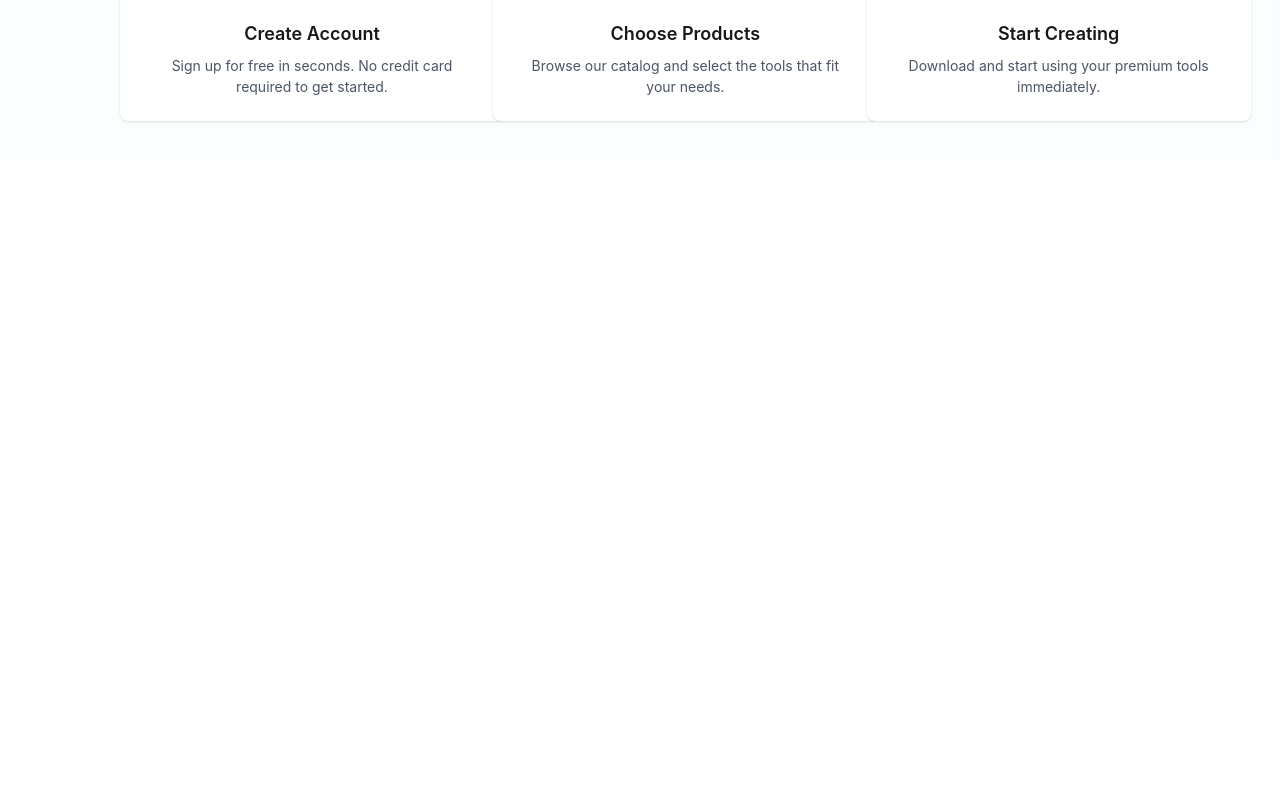
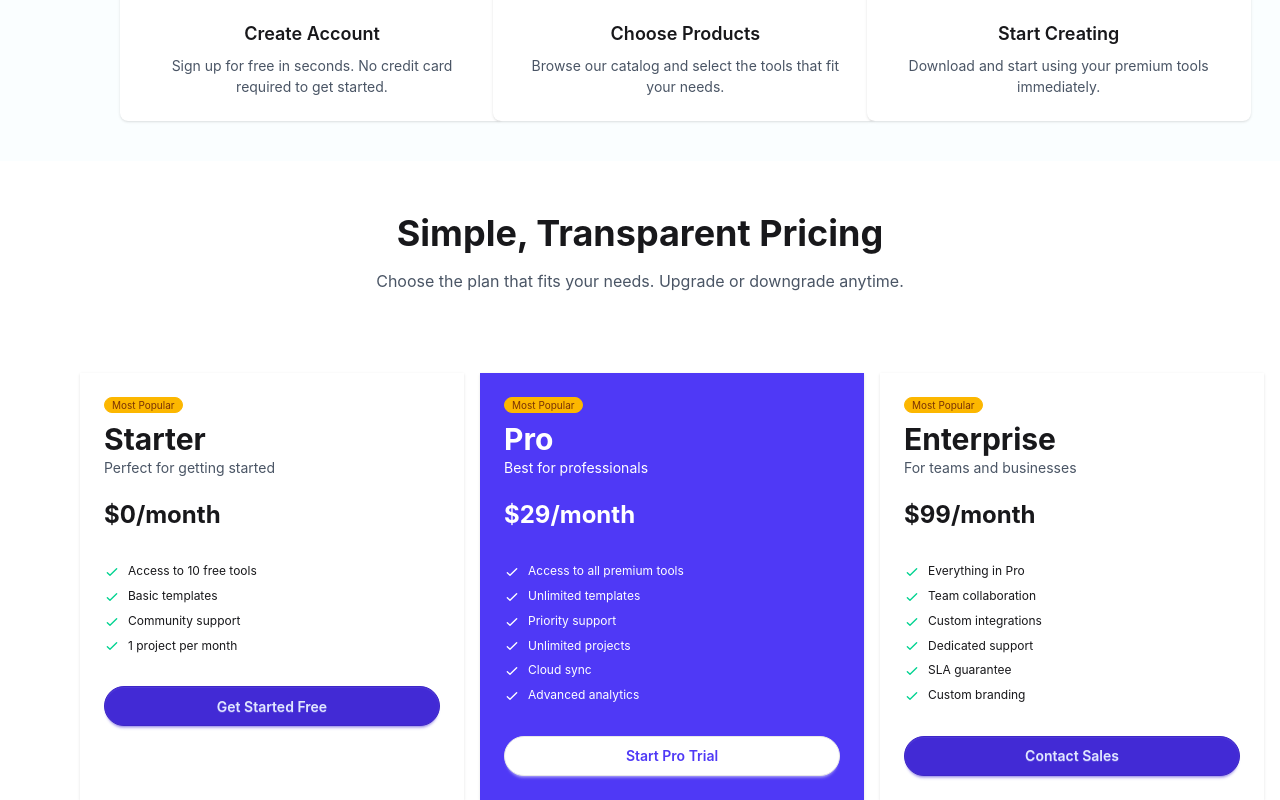
Before and after one commit to fahmidaafrozmoni2928-droid/digital-tools, a React (Vite) app: page / in a window 1280 px wide. Shown: the part 2852-3652 px from the top of the page. Before the commit the page ends 3013 px from the top, so only its background shows below. Built offline with nearby package versions, Linux system fonts and the light colour scheme.

Commit message:
added pricing component

```diff
--- a/src/App.jsx
+++ b/src/App.jsx
@@ -10,6 +10,7 @@
 import "react-toastify/dist/ReactToastify.css"
 import { ToastContainer } from 'react-toastify';
 import GetStarted from './GetStarted/GetStarted';
+import Pricing from './Pricing/Pricing';
 
 
 function App() {
@@ -44,6 +45,7 @@
 
 
 <GetStarted></GetStarted>
+<Pricing></Pricing>
   <ToastContainer></ToastContainer>
 
 
--- a/src/Pricing/Pricing.jsx
+++ b/src/Pricing/Pricing.jsx
@@ -0,0 +1,139 @@
+import React from "react";
+
+const Pricing = () => {
+    return (
+        <div>
+
+            <div className="text-center space-y-4 pt-5 mt-8">
+                <h1 className="text-4xl font-bold">Simple, Transparent Pricing</h1>
+                <p className="text-gray-600">Choose the plan that fits your needs. Upgrade or downgrade anytime.</p>
+            </div>
+
+            <div className="grid grid-cols-3 ml-20 pt-20">
+
+
+          <div className="card-1 w-96 bg-base-100 shadow-sm">
+  <div className="card-body">
+    <span className="badge badge-xs badge-warning">Most Popular</span>
+    <div className="">
+      <h2 className="text-3xl font-bold">Starter</h2>
+      <p className="text-gray-600">Perfect for getting started</p>
+      <br></br>
+      <span className="text-2xl font-bold">$0/month</span>
+    </div>
+    <ul className="mt-6 flex flex-col gap-2 text-xs">
+      <li>
+        <svg xmlns="http://www.w3.org/2000/svg" className="size-4 me-2 inline-block text-success" fill="none" viewBox="0 0 24 24" stroke="currentColor"><path strokeLinecap="round" strokeLinejoin="round" strokeWidth="2" d="M5 13l4 4L19 7" /></svg>
+        <span>Access to 10 free tools</span>
+      </li>
+      <li>
+        <svg xmlns="http://www.w3.org/2000/svg" className="size-4 me-2 inline-block text-success" fill="none" viewBox="0 0 24 24" stroke="currentColor"><path strokeLinecap="round" strokeLinejoin="round" strokeWidth="2" d="M5 13l4 4L19 7" /></svg>
+        <span>Basic templates</span>
+      </li>
+      <li>
+        <svg xmlns="http://www.w3.org/2000/svg" className="size-4 me-2 inline-block text-success" fill="none" viewBox="0 0 24 24" stroke="currentColor"><path strokeLinecap="round" strokeLinejoin="round" strokeWidth="2" d="M5 13l4 4L19 7" /></svg>
+        <span>Community support</span>
+      </li>
+      <li>
+        <svg xmlns="http://www.w3.org/2000/svg" className="size-4 me-2 inline-block text-success" fill="none" viewBox="0 0 24 24" stroke="currentColor"><path strokeLinecap="round" strokeLinejoin="round" strokeWidth="2" d="M5 13l4 4L19 7" /></svg>
+        <span>1 project per month</span>
+      </li>
+
+
+    </ul>
+    <div className="mt-6">
+      <button className="btn btn-primary btn-block rounded-full">Get Started Free</button>
+    </div>
+  </div>
+</div>
+
+          <div className="card-2 w-96 bg-[#4F39F6] shadow-sm">
+  <div className="card-body text-white">
+    <span className="badge badge-xs badge-warning">Most Popular</span>
+    <div className="">
+      <h2 className="text-3xl font-bold">Pro</h2>
+      <p className="">Best for professionals</p>
+      <br></br>
+      <span className="text-2xl font-bold">$29/month</span>
+    </div>
+    <ul className="mt-6 flex flex-col gap-2 text-xs">
+      <li>
+        <svg xmlns="http://www.w3.org/2000/svg" className="size-4 me-2 inline-block text-success" fill="none" viewBox="0 0 24 24" stroke="white"><path strokeLinecap="round" strokeLinejoin="round" strokeWidth="2" d="M5 13l4 4L19 7" /></svg>
+        <span>Access to all premium tools</span>
+      </li>
+      <li>
+        <svg xmlns="http://www.w3.org/2000/svg" className="size-4 me-2 inline-block text-success" fill="none" viewBox="0 0 24 24" stroke="white"><path strokeLinecap="round" strokeLinejoin="round" strokeWidth="2" d="M5 13l4 4L19 7" /></svg>
+        <span>Unlimited templates</span>
+      </li>
+      <li>
+        <svg xmlns="http://www.w3.org/2000/svg" className="size-4 me-2 inline-block text-success" fill="none" viewBox="0 0 24 24" stroke="white"><path strokeLinecap="round" strokeLinejoin="round" strokeWidth="2" d="M5 13l4 4L19 7" /></svg>
+        <span>Priority support</span>
+      </li>
+      <li>
+        <svg xmlns="http://www.w3.org/2000/svg" className="size-4 me-2 inline-block text-success" fill="none" viewBox="0 0 24 24" stroke="white"><path strokeLinecap="round" strokeLinejoin="round" strokeWidth="2" d="M5 13l4 4L19 7" /></svg>
+        <span>Unlimited projects</span>
+      </li>
+      <li>
+        <svg xmlns="http://www.w3.org/2000/svg" className="size-4 me-2 inline-block text-success" fill="none" viewBox="0 0 24 24" stroke="white"><path strokeLinecap="round" strokeLinejoin="round" strokeWidth="2" d="M5 13l4 4L19 7" /></svg>
+        <span>Cloud sync</span>
+      </li>
+      <li>
+        <svg xmlns="http://www.w3.org/2000/svg" className="size-4 me-2 inline-block text-success" fill="none" viewBox="0 0 24 24" stroke="white"><path strokeLinecap="round" strokeLinejoin="round" strokeWidth="2" d="M5 13l4 4L19 7" /></svg>
+        <span>Advanced analytics</span>
+      </li>
+
+
+    </ul>
+    <div className="mt-6">
+      <button className="btn bg-white text-[#4F39F6] btn-block rounded-full">Start Pro Trial</button>
+    </div>
+  </div>
+</div>
+
+          <div className="card-3 w-96 bg-base-100 shadow-sm">
+  <div className="card-body">
+    <span className="badge badge-xs badge-warning">Most Popular</span>
+    <div className="">
+      <h2 className="text-3xl font-bold">Enterprise</h2>
+      <p className="text-gray-600">For teams and businesses</p>
+      <br></br>
+      <span className="text-2xl font-bold">$99/month</span>
+    </div>
+    <ul className="mt-6 flex flex-col gap-2 text-xs">
+      <li>
+        <svg xmlns="http://www.w3.org/2000/svg" className="size-4 me-2 inline-block text-success" fill="none" viewBox="0 0 24 24" stroke="currentColor"><path strokeLinecap="round" strokeLinejoin="round" strokeWidth="2" d="M5 13l4 4L19 7" /></svg>
+        <span>Everything in Pro</span>
+      </li>
+      <li>
+        <svg xmlns="http://www.w3.org/2000/svg" className="size-4 me-2 inline-block text-success" fill="none" viewBox="0 0 24 24" stroke="currentColor"><path strokeLinecap="round" strokeLinejoin="round" strokeWidth="2" d="M5 13l4 4L19 7" /></svg>
+        <span>Team collaboration</span>
+      </li>
+      <li>
+        <svg xmlns="http://www.w3.org/2000/svg" className="size-4 me-2 inline-block text-success" fill="none" viewBox="0 0 24 24" stroke="currentColor"><path strokeLinecap="round" strokeLinejoin="round" strokeWidth="2" d="M5 13l4 4L19 7" /></svg>
+        <span>Custom integrations</span>
+      </li>
+      <li>
+        <svg xmlns="http://www.w3.org/2000/svg" className="size-4 me-2 inline-block text-success" fill="none" viewBox="0 0 24 24" stroke="currentColor"><path strokeLinecap="round" strokeLinejoin="round" strokeWidth="2" d="M5 13l4 4L19 7" /></svg>
+        <span>Dedicated support</span>
+      </li>
+      <li>
+        <svg xmlns="http://www.w3.org/2000/svg" className="size-4 me-2 inline-block text-success" fill="none" viewBox="0 0 24 24" stroke="currentColor"><path strokeLinecap="round" strokeLinejoin="round" strokeWidth="2" d="M5 13l4 4L19 7" /></svg>
+        <span>SLA guarantee</span>
+      </li>
+      <li>
+        <svg xmlns="http://www.w3.org/2000/svg" className="size-4 me-2 inline-block text-success" fill="none" viewBox="0 0 24 24" stroke="currentColor"><path strokeLinecap="round" strokeLinejoin="round" strokeWidth="2" d="M5 13l4 4L19 7" /></svg>
+        <span>Custom branding</span>
+      </li>
+
+
+    </ul>
+    <div className="mt-6">
+      <button className="btn btn-primary btn-block rounded-full">Contact Sales</button>
+    </div>
+  </div>
+</div>
+</div>
+        </div>
+    )
+}
+export default Pricing;
```
